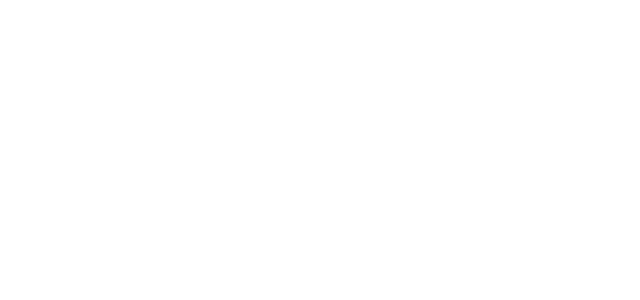
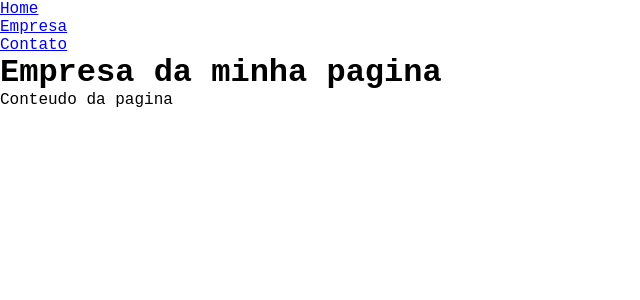
Before and after one commit to yyhago/estudoReact, a React (Create React App) app: page /empresa in a window 1280 px wide. Shown: the top 300 px of the page, without its empty margins (0-640 px from the left). Built offline with nearby package versions, Linux system fonts and the light colour scheme.

Commit message:
React Routers

```diff
--- a/src/App.js
+++ b/src/App.js
@@ -1,8 +1,22 @@
-import { BrowserRouter as Router, Switch, Route, Link } from "react-router-dom";
+import { BrowserRouter as Router, Routes, Route } from "react-router-dom";
+import Navbar from "./components/Navbar";
+import Home from "./pages/Home";
+import Empresa from "./pages/Empresa";
+import Contato from "./pages/Contato";
+
 import "./App.css";
 
 function App() {
-  return <div className="App"></div>;
+  return (
+    <Router>
+      <Navbar/>
+      <Routes>
+        <Route path="/" element={<Home />} />
+        <Route path="/contato" element={<Contato />} />
+        <Route path="/empresa" element={<Empresa />} />
+      </Routes>
+    </Router>
+  );
 }
 
 export default App;
--- /dev/null
+++ b/src/components/Navbar.js
@@ -0,0 +1,17 @@
+import { Link } from "react-router-dom"
+
+export default function Navbar () {
+    return(
+        <ul>
+        <li>
+          <Link to="/">Home</Link>
+        </li>
+        <li>
+          <Link to="/empresa">Empresa</Link>
+        </li>
+        <li>
+          <Link to="/contato">Contato</Link>
+        </li>
+      </ul>
+    )
+}
--- /dev/null
+++ b/src/pages/Contato.js
@@ -0,0 +1,9 @@
+
+export default function Contato () {
+    return(
+        <div>
+            <h1>Contato da minha pagina</h1>
+            <p>Conteudo da pagina</p>
+        </div>
+    )
+}
--- /dev/null
+++ b/src/pages/Empresa.js
@@ -0,0 +1,9 @@
+
+export default function Empresa () {
+    return(
+        <div>
+            <h1>Empresa da minha pagina</h1>
+            <p>Conteudo da pagina</p>
+        </div>
+    )
+}
--- /dev/null
+++ b/src/pages/Home.js
@@ -0,0 +1,9 @@
+
+export default function Home () {
+    return(
+        <div>
+            <h1>Home da minha pagina</h1>
+            <p>Conteudo da pagina</p>
+        </div>
+    )
+}
```
